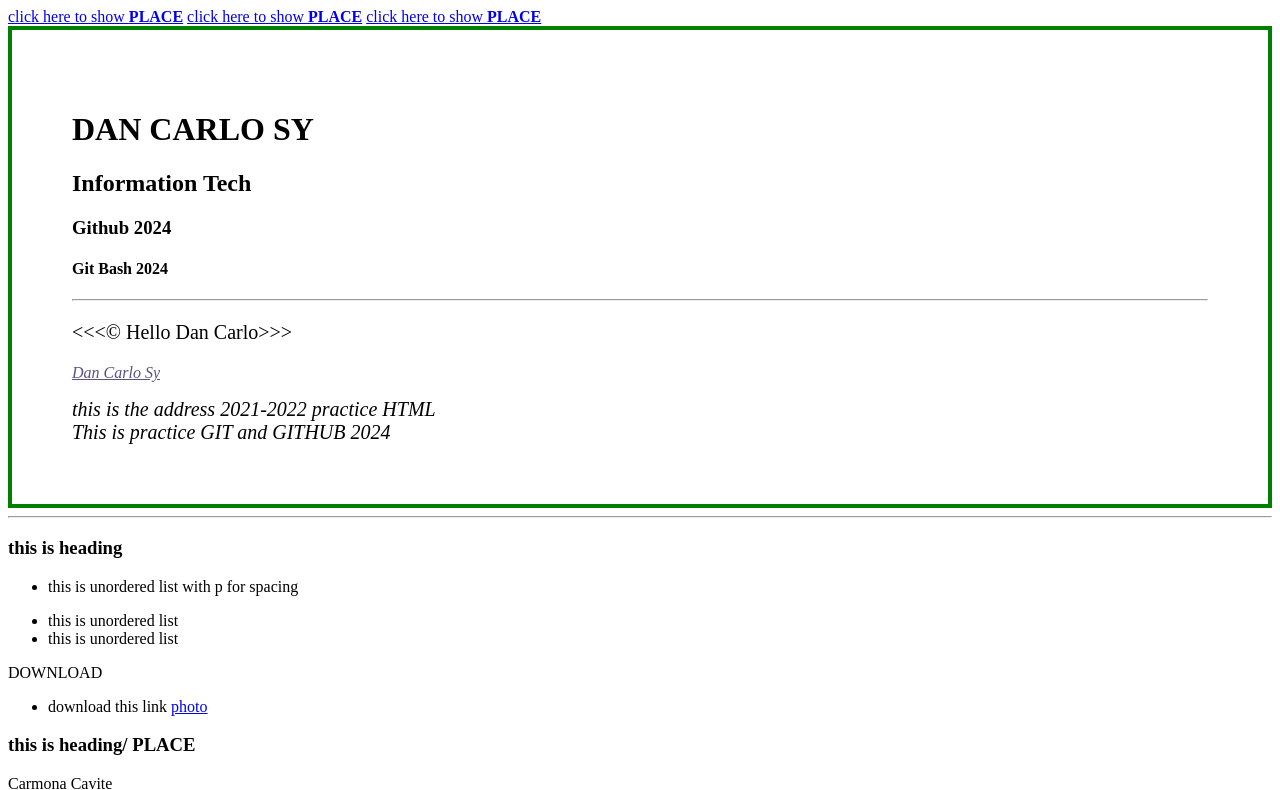
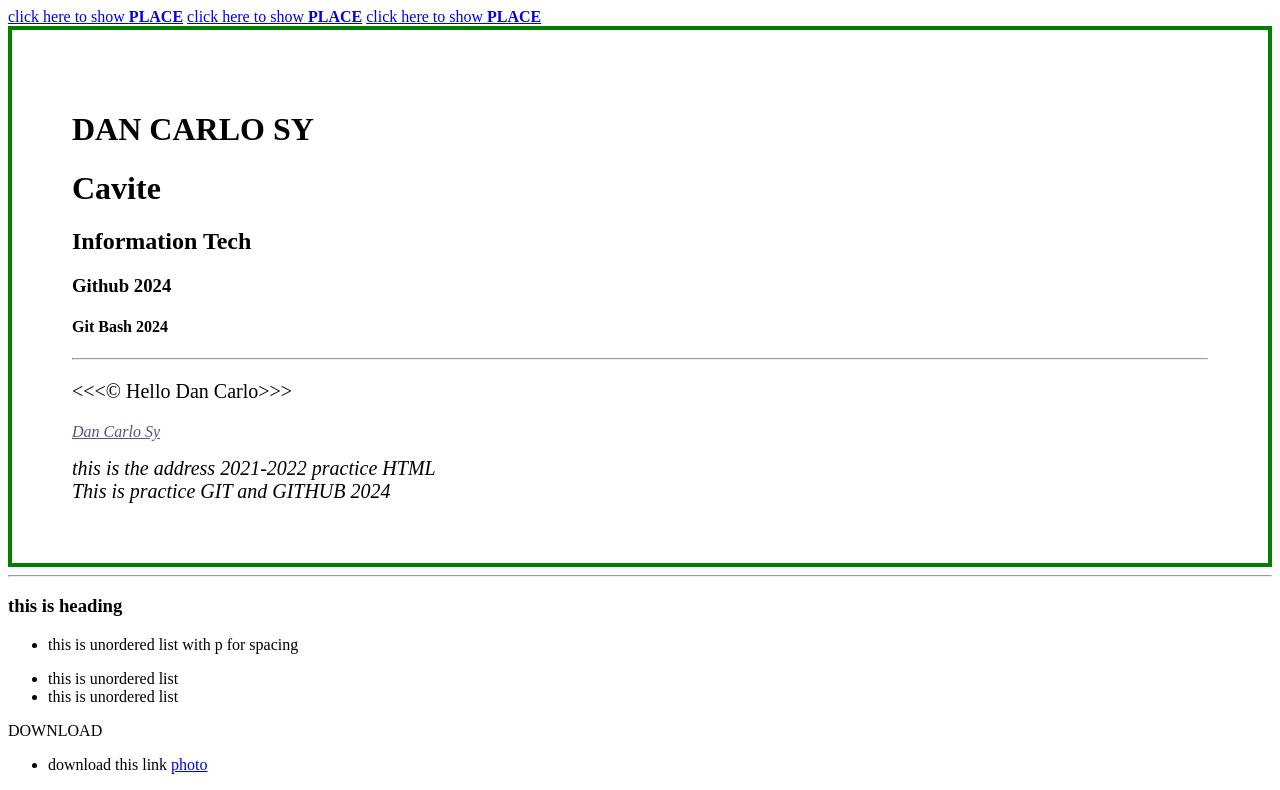
Before and after one commit to CarloSy30/practiceHTML, a plain HTML site: page index.html in a window 1280 px wide. Shown: the top 790 px of the page. Drawn offline with Linux system fonts and the light colour scheme.

Commit message:
added location

```diff
--- a/index.html
+++ b/index.html
@@ -14,6 +14,7 @@
         </nav>
         <header>
             <h1>DAN CARLO SY</h1>
+            <h1>Cavite</h1>
             <h2>Information Tech</h2>
             <h3>Github 2024</h3>
             <h4>Git Bash 2024</h4>
```
